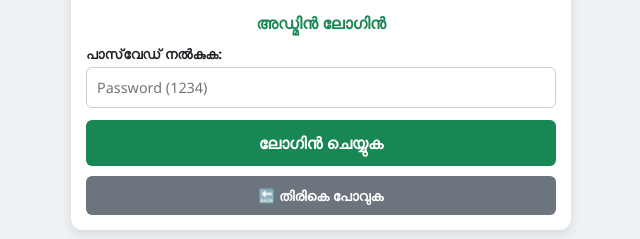
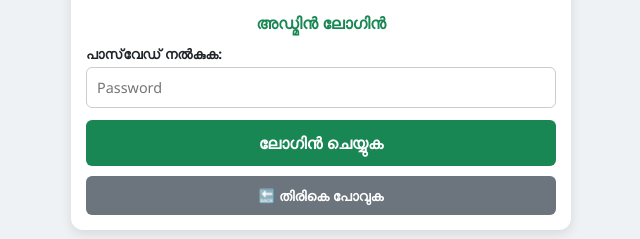
Before and after one commit to agmoideen/mems-staff-food-token, a plain HTML site: page index.html in a window 1280 px wide. Both pictures are taken after a click on the button "⚙️". Shown: the part 130-369 px from the top of the page, 319-959 px from the left. Drawn offline with nearby package versions, Linux system fonts and the light colour scheme.

Commit message:
Change admin password placeholder text
Updated the password placeholder text for admin login.

```diff
--- a/index.html
+++ b/index.html
@@ -303,7 +303,7 @@
             <h4 style="color: var(--primary); margin-bottom: 10px; text-align: center;">അഡ്മിൻ ലോഗിൻ</h4>
             <div class="input-group">
                 <label>പാസ്‌വേഡ് നൽകുക:</label>
-                <input type="password" id="adminPass" placeholder="Password (1234)">
+                <input type="password" id="adminPass" placeholder="Password">
             </div>
             <button class="btn-submit" onclick="checkAdmin()">ലോഗിൻ ചെയ്യുക</button>
             <button class="btn-action back-btn" onclick="backToUser()" style="width:100%;">🔙 തിരികെ പോവുക</button>
```
